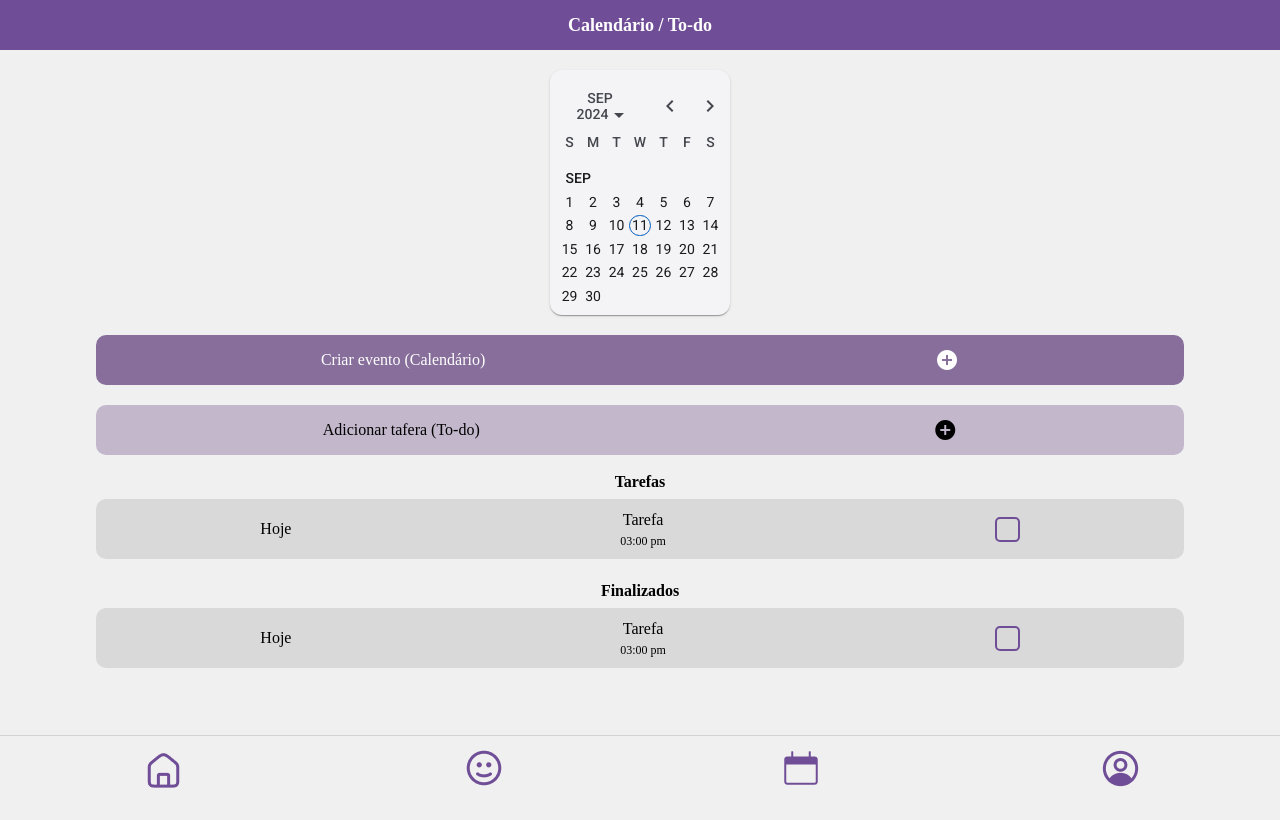
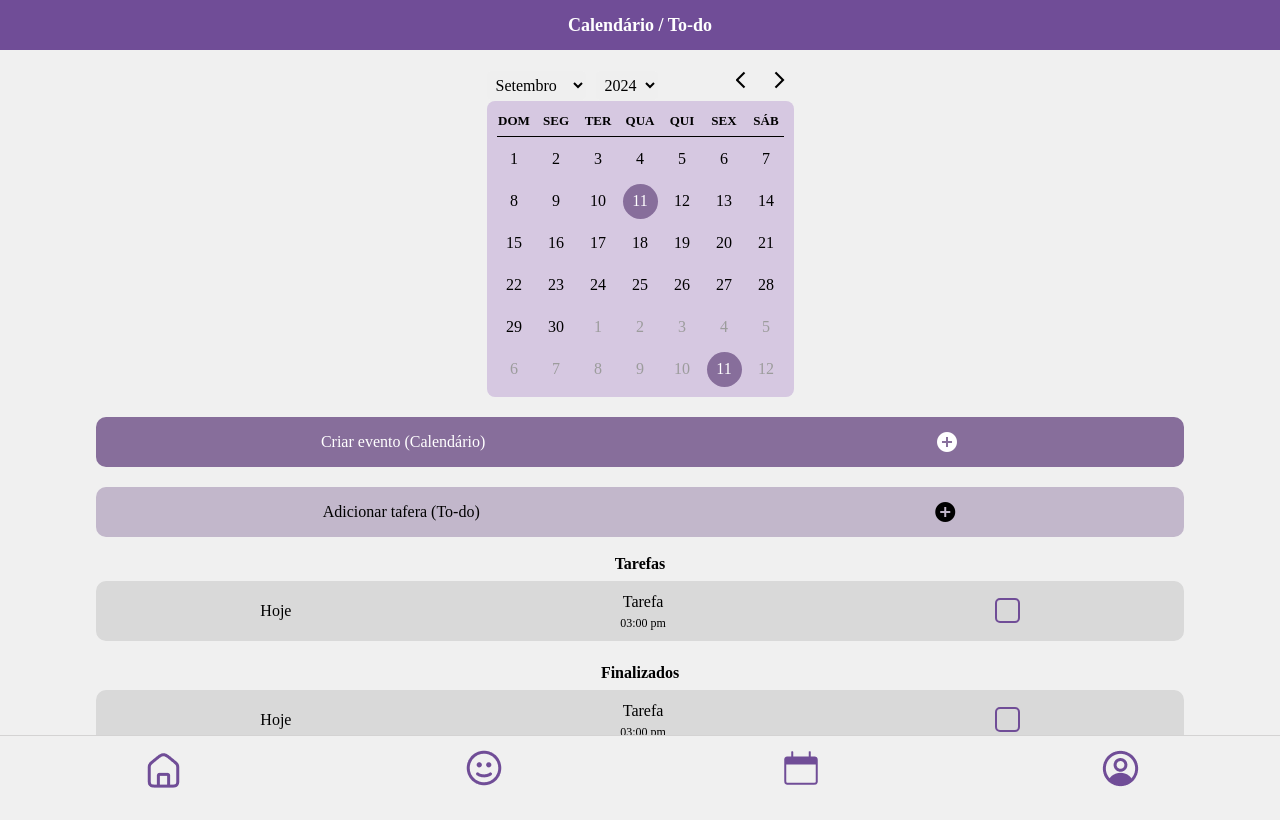
Before and after one commit to viudess/foxpectrum, an Angular app: page /organizacao in a window 1280 px wide. Built offline with nearby package versions, Linux system fonts and the light colour scheme; a web font is replaced by a local one.

Commit message:
calendario

```diff
--- a/src/app/app.module.ts
+++ b/src/app/app.module.ts
@@ -40,6 +40,7 @@ import { MatDatepickerModule } from '@angular/material/datepicker';
 import { MatCardModule } from '@angular/material/card';
 import { EmotionComponent } from './components-gerais/emotion/emotion.component';
 import { DaybuttonComponent } from './components-gerais/daybutton/daybutton.component';
+import { FormsModule } from '@angular/forms';
 
 
 
@@ -83,7 +84,8 @@ import { DaybuttonComponent } from './components-gerais/daybutton/daybutton.comp
     BrowserAnimationsModule,
     MatNativeDateModule,
     MatDatepickerModule,
-    MatCardModule
+    MatCardModule,
+    FormsModule
   ],
   providers: [
     provideAnimationsAsync()
--- a/src/app/components-gerais/calendario/calendario.component.css
+++ b/src/app/components-gerais/calendario/calendario.component.css
@@ -0,0 +1,74 @@
+.calendar {
+  display: flex;
+  flex-direction: column;
+  width: 100%;
+  background-color: #D6C8E1;
+  color: black;
+  border-radius: 8px;
+  padding: 10px;
+}
+
+.calendar-header {
+  display: flex;
+  justify-content: space-between;
+  align-items: center;
+  flex-direction: row;
+  font-size: 1.1rem;
+}
+
+.calendar-header .h1{
+  margin-bottom: 8px;
+}
+
+.calendar-header select {
+  padding: 5px;
+  font-size: 1rem;
+  margin-right: 10px;
+  border-radius: 5px;
+}
+
+mat-icon{
+  font-size: 20px;
+  margin-left: 10px;
+}
+
+.calendar-grid {
+  display: grid;
+  grid-template-columns: repeat(7, 1fr);
+  gap: 7px;
+}
+
+.day {
+  font-weight: bold;
+  font-size: small;
+  text-align: center;
+  margin-bottom: 5px;
+}
+
+.day-grid{
+  display: grid;
+  grid-template-columns: repeat(7, 1fr);
+  gap: 7px;
+  border-bottom: 1px solid black;
+  margin-bottom: 5px;
+}
+
+.date {
+  display: flex;
+  justify-content: center;
+  align-items: center;
+  height: 35px;
+  width: 35px;
+  text-align: center;
+  border-radius: 100%;
+  cursor: pointer;
+}
+
+.different-month {
+  color: #9C9C9C;
+}
+
+.current-day {
+  background-color: #876E9B;
+  color: white;
+}
--- a/src/app/components-gerais/calendario/calendario.component.html
+++ b/src/app/components-gerais/calendario/calendario.component.html
@@ -1,3 +1,35 @@
-<mat-card class="demo-inline-calendar-card">
-  <mat-calendar></mat-calendar>
-</mat-card>
+<div class="calendar-header">
+  <div>
+    <select [(ngModel)]="currentMonth" (change)="generateCalendar(currentYear, currentMonth)">
+      <option *ngFor="let month of monthNames; let i = index" [value]="i">
+        {{ month }}
+      </option>
+    </select>
+    <select [(ngModel)]="currentYear" (change)="generateCalendar(currentYear, currentMonth)">
+      <option *ngFor="let year of generateYearsRange()" [value]="year">
+        {{ year }}
+      </option>
+    </select>
+  </div>
+  <div>
+    <mat-icon (click)="prevMonth()">arrow_back_ios</mat-icon>
+    <mat-icon (click)="nextMonth()">arrow_forward_ios</mat-icon>
+  </div>
+</div>
+
+<div class="calendar">
+  <div class="day-grid">
+    <div class="day" *ngFor="let day of daysOfWeek">{{ day }}</div>
+  </div>
+  <div class="calendar-grid">
+    <div
+      class="date"
+      *ngFor="let day of calendarDays; let i = index"
+      [ngClass]="{
+        'current-day': isCurrentDay(day),
+        'different-month': isDifferentMonth(i)
+      }">
+      {{ day }}
+    </div>
+  </div>
+</div>
--- a/src/app/components-gerais/calendario/calendario.component.ts
+++ b/src/app/components-gerais/calendario/calendario.component.ts
@@ -1,10 +1,82 @@
-import { Component } from '@angular/core';
+import { Component, OnInit } from '@angular/core';
 
 @Component({
   selector: 'app-calendario',
   templateUrl: './calendario.component.html',
   styleUrl: './calendario.component.css'
 })
-export class CalendarioComponent {
+export class CalendarioComponent implements OnInit{
 
+  currentYear!: number;
+  currentMonth!: number;
+  calendarDays: number[] = [];
+  daysOfWeek = ['DOM', 'SEG', 'TER', 'QUA', 'QUI', 'SEX', 'SÁB'];
+  monthNames = [
+    'Janeiro', 'Fevereiro', 'Março', 'Abril', 'Maio', 'Junho',
+    'Julho', 'Agosto', 'Setembro', 'Outubro', 'Novembro', 'Dezembro'
+  ];
+
+  ngOnInit() {
+    const today = new Date();
+    this.currentYear = today.getFullYear();
+    this.currentMonth = today.getMonth();
+    this.generateCalendar(this.currentYear, this.currentMonth);
+  }
+
+  generateCalendar(year: number, month: number) {
+    const firstDay = new Date(year, month, 1).getDay();
+    const lastDate = new Date(year, month + 1, 0).getDate();
+    const prevLastDate = new Date(year, month, 0).getDate();
+
+    this.calendarDays = [];
+
+    for (let i = firstDay; i > 0; i--) {
+      this.calendarDays.push(prevLastDate - i + 1);
+    }
+
+    for (let i = 1; i <= lastDate; i++) {
+      this.calendarDays.push(i);
+    }
+
+    const remainingDays = 42 - this.calendarDays.length;
+    for (let i = 1; i <= remainingDays; i++) {
+      this.calendarDays.push(i);
+    }
+  }
+
+  isCurrentDay(day: number): boolean {
+    const today = new Date();
+    return day === today.getDate() && this.currentMonth === today.getMonth() && this.currentYear === today.getFullYear();
+  }
+
+  isDifferentMonth(index: number): boolean {
+    const firstDay = new Date(this.currentYear, this.currentMonth, 1).getDay();
+    const totalDays = new Date(this.currentYear, this.currentMonth + 1, 0).getDate();
+    return index < firstDay || index >= firstDay + totalDays;
+  }
+
+  prevMonth() {
+    if (this.currentMonth === 0) {
+      this.currentMonth = 11;
+      this.currentYear--;
+    } else {
+      this.currentMonth--;
+    }
+    this.generateCalendar(this.currentYear, this.currentMonth);
+  }
+
+  nextMonth() {
+    if (this.currentMonth === 11) {
+      this.currentMonth = 0;
+      this.currentYear++;
+    } else {
+      this.currentMonth++;
+    }
+    this.generateCalendar(this.currentYear, this.currentMonth);
+  }
+
+  generateYearsRange(): number[] {
+    const currentYear = new Date().getFullYear();
+    return Array.from({length: 20}, (_, i) => currentYear - 10 + i);
+  }
 }
```
